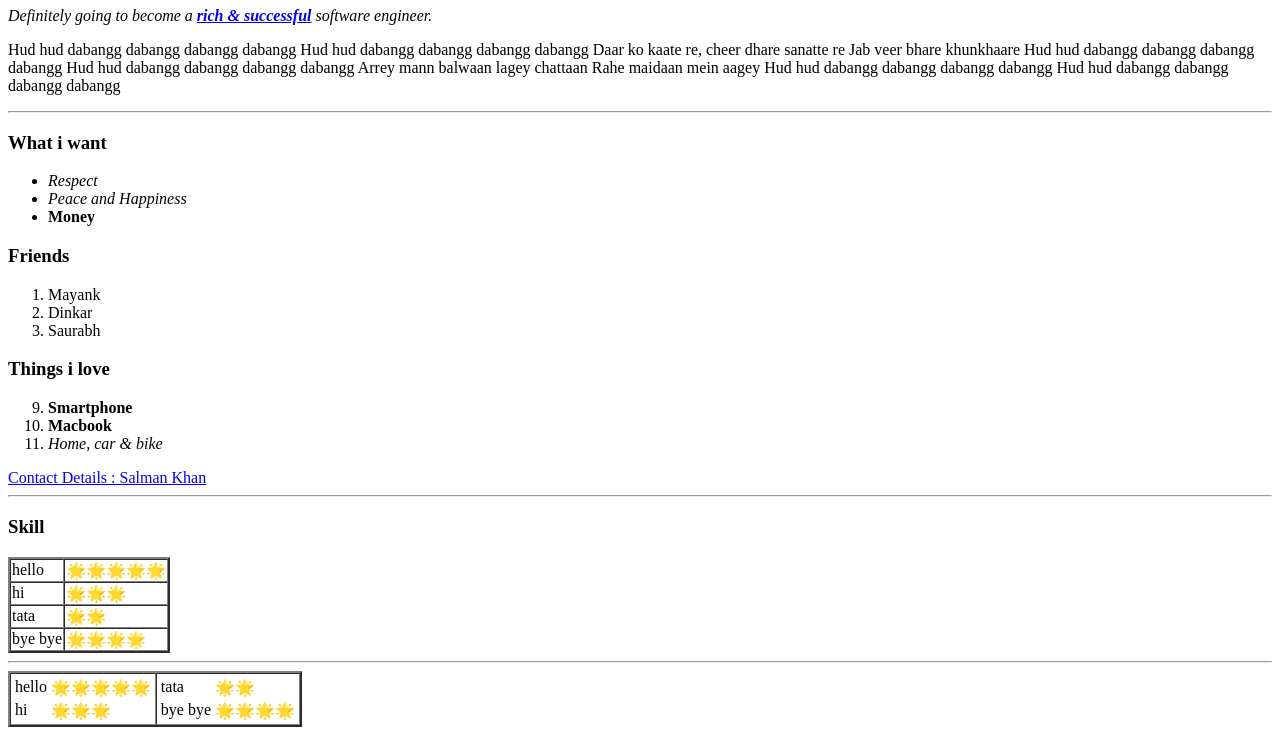
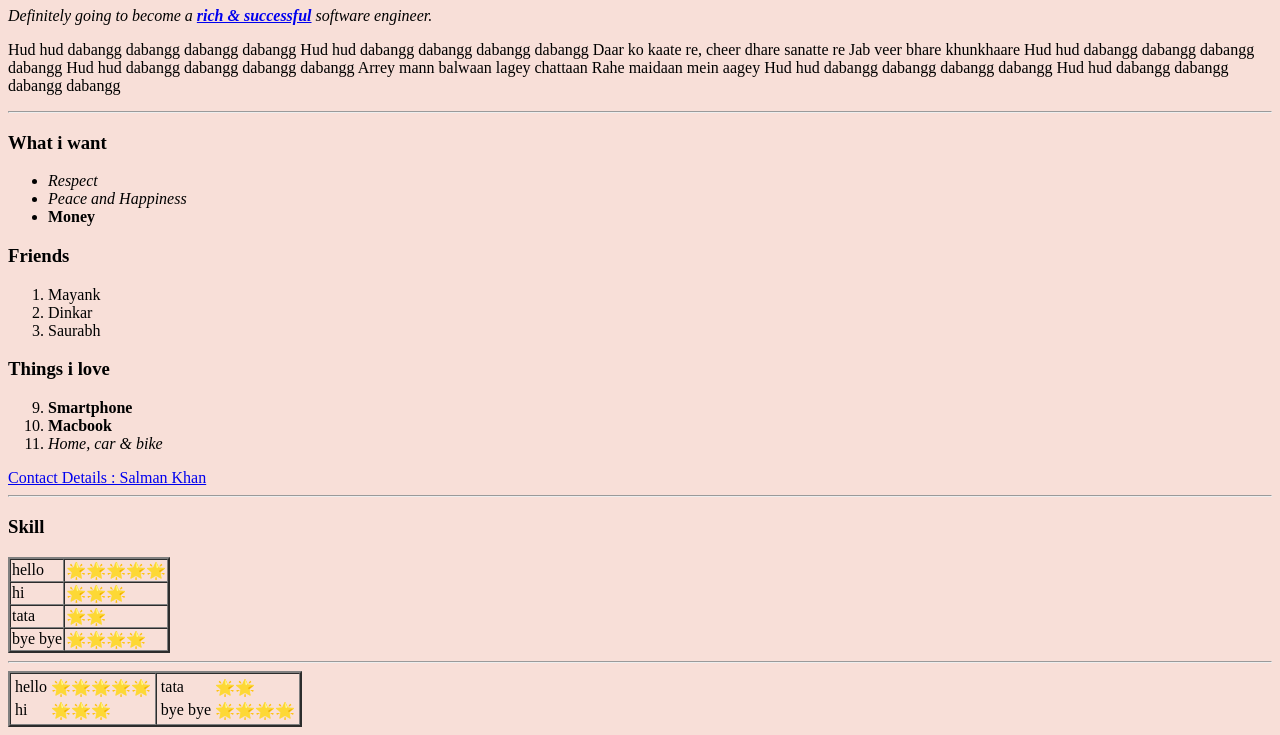
Before and after one commit to darkShooter047/cv, a plain HTML site: page index.html in a window 1280 px wide. Shown: the part 285-1020 px from the top of the page. Drawn offline with Linux system fonts and the light colour scheme.

Commit message:
Add files via upload

```diff
--- a/index.html
+++ b/index.html
@@ -7,7 +7,7 @@
     <title>🍏 Halwa hai kya</title>
   </head>
 
-  <body>
+  <body style="background-color: #f8dfd8">
     <img
       src="https://wallpaperaccess.com/full/2345214.jpg"
       height="200px"
```
